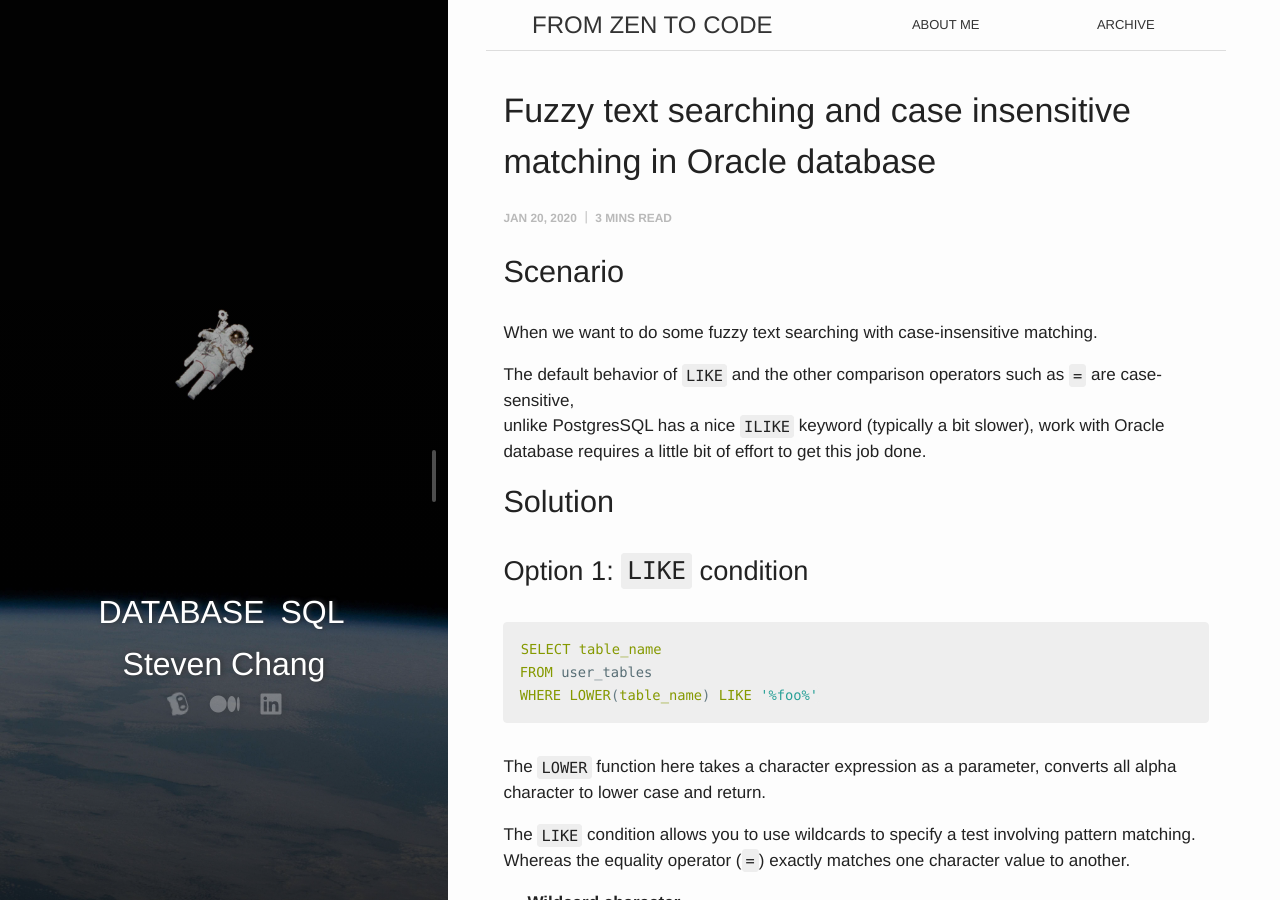
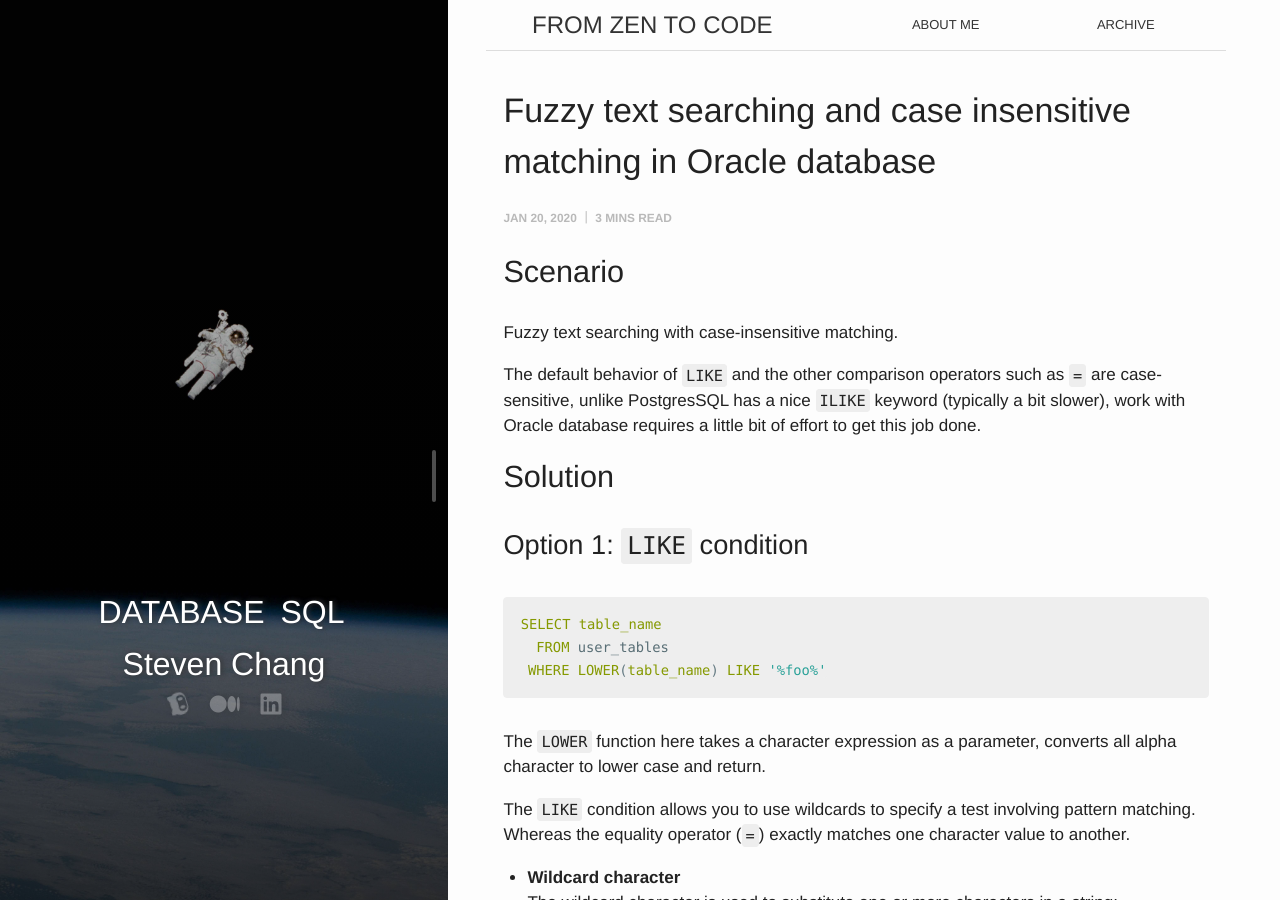
Before and after one commit to stevencch99/stevencch99.github.io, a Jekyll site: the page built from _posts/2020-01-20-fuzzy-text-searching-and-case-insensitive-matching-in-oracle-database.md, in a window 1280 px wide and 900 px high. Built offline with Jekyll 4.4.1, drawn with Linux system fonts in a browser that asks for light colours; nearby versions of some CDN libraries; comment, search, counter and statistics services are not loaded.

Commit message:
Update post of fuzzy searching and case insensitive matching in Oracle database

````diff
--- a/_posts/2020-01-20-fuzzy-text-searching-and-case-insensitive-matching-in-oracle-database.md
+++ b/_posts/2020-01-20-fuzzy-text-searching-and-case-insensitive-matching-in-oracle-database.md
@@ -11,11 +11,9 @@ comments: true
 
 ## Scenario
 
-When we want to do some fuzzy text searching with case-insensitive matching.
+Fuzzy text searching with case-insensitive matching.
 
-The default behavior of `LIKE` and the other comparison operators such as `=` are case-sensitive,
-unlike PostgresSQL has a nice `ILIKE` keyword (typically a bit slower),
-work with Oracle database requires a little bit of effort to get this job done.
+The default behavior of `LIKE` and the other comparison operators such as `=` are case-sensitive, unlike PostgresSQL has a nice `ILIKE` keyword (typically a bit slower), work with Oracle database requires a little bit of effort to get this job done.
 
 ## Solution
 
@@ -23,8 +21,8 @@ work with Oracle database requires a little bit of effort to get this job done.
 
 ```sql
 SELECT table_name
-FROM user_tables
-WHERE LOWER(table_name) LIKE '%foo%'
+  FROM user_tables
+ WHERE LOWER(table_name) LIKE '%foo%'
 ```
 
 The `LOWER` function here takes a character expression as a parameter, converts all alpha character to lower case and return.
@@ -41,8 +39,8 @@ Whereas the equality operator (`=`) exactly matches one character value to anoth
 
 ```sql
 SELECT table_name
-FROM user_tables
-WHERE regexp_like(table_name, 'foo', 'i')
+  FROM user_tables
+ WHERE regexp_like(table_name, 'foo', 'i')
 ```
 
 The `REGEXP_LIKE` is similar to the `LIKE` condition, except `RREGEXP_LIKE` performs regular expression matching instead of the simple pattern matching performed by `LIKE`.
````
